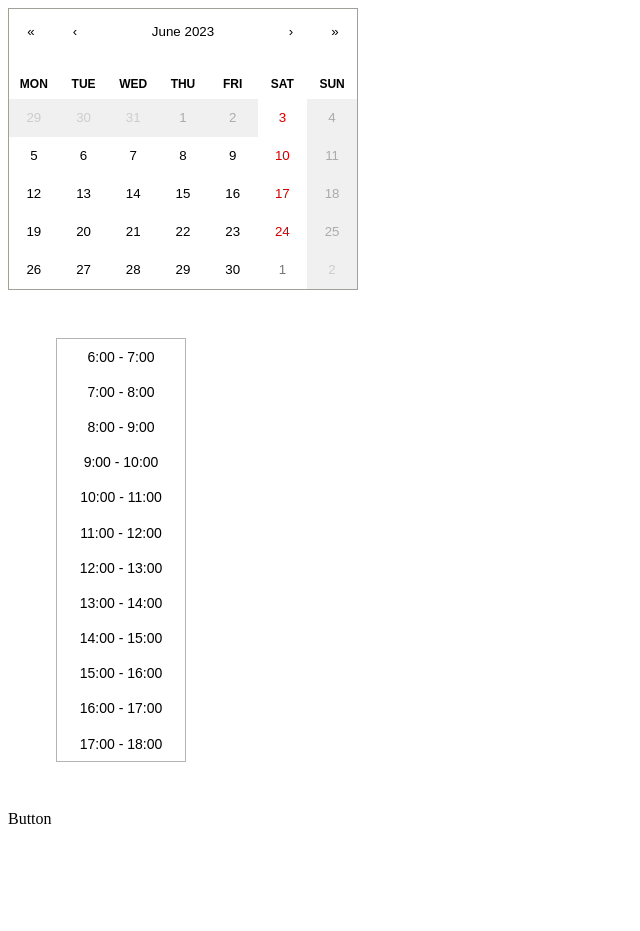
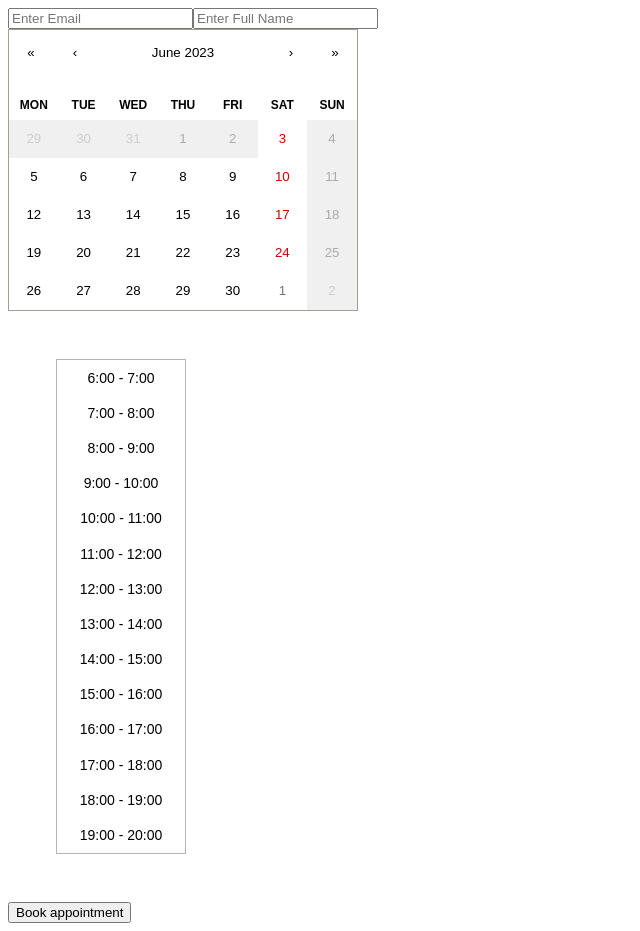
Before and after one commit to lukacasey/soulFlex.client, a React (Create React App) app: page / in a window 1280 px wide. Shown: the whole page, without its empty margins (0-640 px from the left). Before the commit the page ends 836 px from the top, so only its background shows below. Built offline with nearby package versions, Linux system fonts and the light colour scheme.

Commit message:
got the fetch request working, so the front end can add to the api

```diff
--- a/package.json
+++ b/package.json
@@ -7,6 +7,7 @@
     "@testing-library/react": "^13.4.0",
     "@testing-library/user-event": "^13.5.0",
     "date-fns": "^2.30.0",
+    "dotenv": "^16.1.3",
     "react": "^18.2.0",
     "react-calendar": "^4.2.1",
     "react-dom": "^18.2.0",
--- a/src/components/booking/Calender.js
+++ b/src/components/booking/Calender.js
@@ -1,19 +1,23 @@
 import React, { useState } from "react";
 import Calendar from "react-calendar";
 import Timepicker from "./Timepicker";
+import { useBooking } from "../../hooks/useBooking";
 // styles
 import "react-calendar/dist/Calendar.css";
 import "../../styles/calendarStyles.css";
 
 export default function Calender() {
+  const [email, setEmail] = useState("");
+  const [fullName, setFullName] = useState("");
+  const { booking, error } = useBooking();
   // state & function for selecting date
   const [value, setValue] = useState(new Date());
-  // Add a state for timeString
-  const [timeString, setTimeString] = useState();
+  // Add a state for time
+  const [time, setTime] = useState();
   function onChange(date) {
     setValue(date);
-    setTimeString(undefined);
-    // console.log(date, timeString);
+    setTime(undefined);
+    // console.log(date, time);
   }
 
   function tileDisabled({ date, view }) {
@@ -41,34 +45,44 @@ export default function Calender() {
     // );
   }
 
-  // to be replaced with error habdling/ loged variables to be POSTed
-  function temp(date) {
+  const handleSubmit = async (e) => {
+    e.preventDefault();
     if (value.toDateString() === new Date().toDateString()) {
       console.log("Must pick a date");
-    } else if (timeString === undefined) {
+    } else if (time === undefined) {
       console.log("Must pick a time");
     } else {
-      let bookingString = value.toDateString();
+      let date = value.toDateString();
       // two variables to be pushed to db
-      console.log(bookingString, timeString);
+      console.log(email, fullName, date, time);
+      await booking(email, fullName, date, time);
     }
-  }
+  };
 
   return (
     <>
-      <div>
+      <form className="booking-form" onSubmit={handleSubmit}>
+        <input
+          type="email"
+          onChange={(e) => setEmail(e.target.value)}
+          value={email}
+          placeholder="Enter Email"
+        />
+        <input
+          type="text"
+          onChange={(e) => setFullName(e.target.value)}
+          value={fullName}
+          placeholder="Enter Full Name"
+        />
         <Calendar
           onChange={onChange}
           value={value}
           tileDisabled={tileDisabled}
         />
-        <Timepicker
-          selectedDate={value}
-          timeString={timeString}
-          setTimeString={setTimeString}
-        />
-        <div onClick={temp}>Button</div>
-      </div>
+        <Timepicker selectedDate={value} time={time} setTime={setTime} />
+        <button>Book appointment</button>
+        {error && <div className="error">{error}</div>}
+      </form>
     </>
   );
 }
--- a/src/components/booking/Timepicker.js
+++ b/src/components/booking/Timepicker.js
@@ -2,11 +2,7 @@ import { useState, useEffect } from "react";
 import "../../styles/timePicker.css";
 
 // recieving date from calendar
-export default function Timepicker({
-  selectedDate,
-  timeString,
-  setTimeString,
-}) {
+export default function Timepicker({ selectedDate, time, setTime }) {
   // useState for time value
   const [value, setValue] = useState();
   // useState for background color
@@ -18,8 +14,8 @@ export default function Timepicker({
   function onClick(index) {
     // updating
     setValue(index);
-    timeString = JSON.stringify(timeRanges[index]);
-    setTimeString(timeString);
+    time = JSON.stringify(timeRanges[index]);
+    setTime(time);
     // updating time styles
     setBgColor(index);
     setColor(index);
@@ -36,7 +32,7 @@ export default function Timepicker({
 
   // Define the time ranges based on the day of the week
   let timeRanges;
-  if (dayOfWeek >= 1 && dayOfWeek <= 4) {
+  if (dayOfWeek >= 1 && dayOfWeek <= 6) {
     // If the day is Monday to Thursday (dayOfWeek: 1-4)
     timeRanges = [
       { start: "6:00", end: "7:00" },
@@ -54,34 +50,34 @@ export default function Timepicker({
       { start: "18:00", end: "19:00" },
       { start: "19:00", end: "20:00" },
     ];
-  } else if (dayOfWeek === 5) {
+    // } else if (dayOfWeek === 5) {
     // If the day is Friday (dayOfWeek: 5)
-    timeRanges = [
-      { start: "6:00", end: "7:00" },
-      { start: "7:00", end: "8:00" },
-      { start: "8:00", end: "9:00" },
-      { start: "9:00", end: "10:00" },
-      { start: "10:00", end: "11:00" },
-      { start: "11:00", end: "12:00" },
-      { start: "12:00", end: "13:00" },
-      { start: "13:00", end: "14:00" },
-      { start: "14:00", end: "15:00" },
-      { start: "15:00", end: "16:00" },
-      { start: "16:00", end: "17:00" },
-      { start: "17:00", end: "18:00" },
-    ];
-  } else if (dayOfWeek === 6) {
+    // timeRanges = [
+    //   { start: "6:00", end: "7:00" },
+    //   { start: "7:00", end: "8:00" },
+    //   { start: "8:00", end: "9:00" },
+    //   { start: "9:00", end: "10:00" },
+    //   { start: "10:00", end: "11:00" },
+    //   { start: "11:00", end: "12:00" },
+    //   { start: "12:00", end: "13:00" },
+    //   { start: "13:00", end: "14:00" },
+    //   { start: "14:00", end: "15:00" },
+    //   { start: "15:00", end: "16:00" },
+    //   { start: "16:00", end: "17:00" },
+    //   { start: "17:00", end: "18:00" },
+    // ];
+    // } else if (dayOfWeek === 6) {
     // If the day is Saturday (dayOfWeek: 6)
-    timeRanges = [
-      { start: "6:00", end: "7:00" },
-      { start: "7:00", end: "8:00" },
-      { start: "8:00", end: "9:00" },
-      { start: "9:00", end: "10:00" },
-      { start: "10:00", end: "11:00" },
-      { start: "11:00", end: "12:00" },
-      { start: "12:00", end: "13:00" },
-      { start: "13:00", end: "14:00" },
-    ];
+    // timeRanges = [
+    //   { start: "6:00", end: "7:00" },
+    //   { start: "7:00", end: "8:00" },
+    //   { start: "8:00", end: "9:00" },
+    //   { start: "9:00", end: "10:00" },
+    //   { start: "10:00", end: "11:00" },
+    //   { start: "11:00", end: "12:00" },
+    //   { start: "12:00", end: "13:00" },
+    //   { start: "13:00", end: "14:00" },
+    // ];
   } else {
     // Handle other days of the week if needed
     timeRanges = [];
--- /dev/null
+++ b/src/hooks/useBooking.js
@@ -0,0 +1,23 @@
+import { useState } from "react";
+
+export const useBooking = () => {
+  const [error, setError] = useState(null);
+
+  const booking = async (email, fullName, date, time) => {
+    const HOST = process.env.REACT_APP_HOST;
+    setError(null);
+
+    const response = await fetch(`${HOST}/api/appointments`, {
+      method: "POST",
+      headers: { "Content-Type": "application/json" },
+      body: JSON.stringify({ email, fullName, date, time }),
+    });
+    const json = await response.json();
+
+    if (!response.ok) {
+      setError(json.error);
+    }
+  };
+
+  return { booking, error };
+};
--- a/src/styles/calendarStyles.css
+++ b/src/styles/calendarStyles.css
@@ -4,3 +4,8 @@
 abbr[title] {
   text-decoration: none;
 }
+
+/* styles the error message on the bookings page */
+.error {
+  color: red;
+}
```
Also changed, not shown: 2 other files (tests, documents, lock files or other folders).
